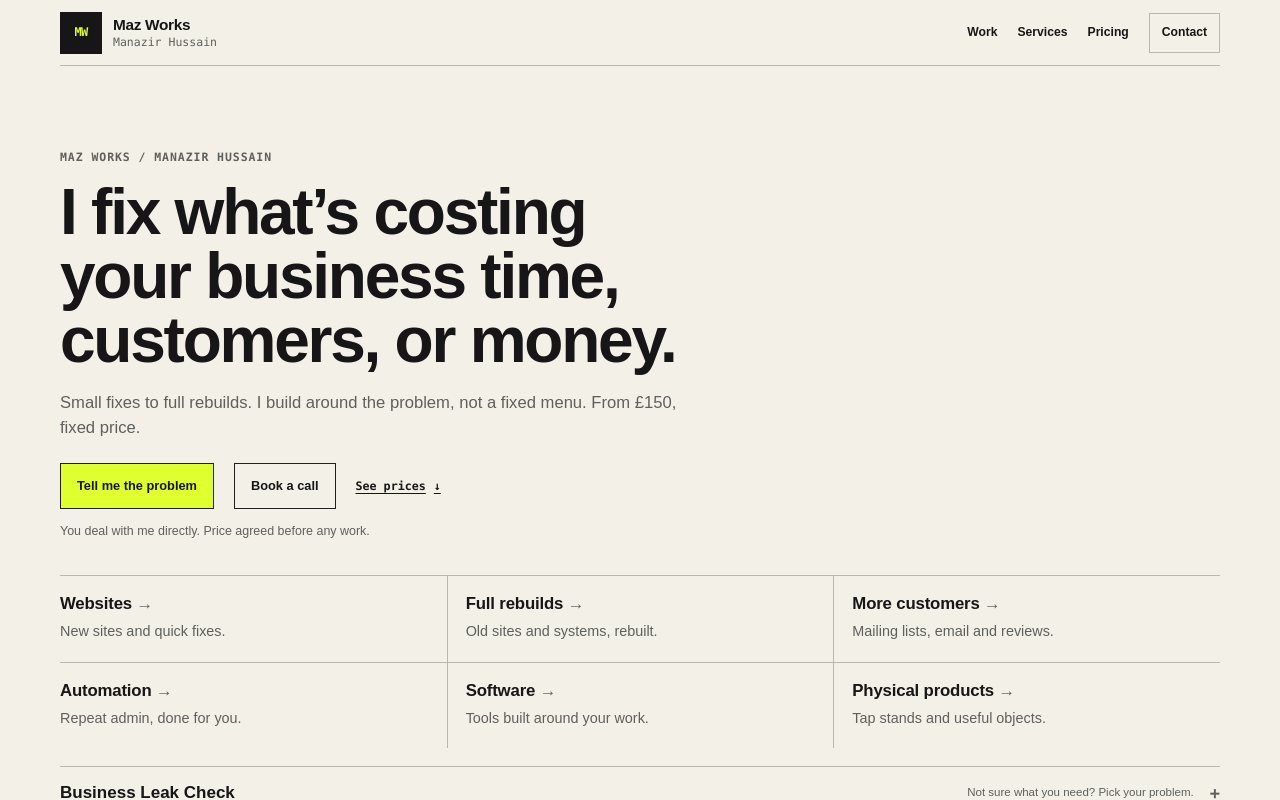
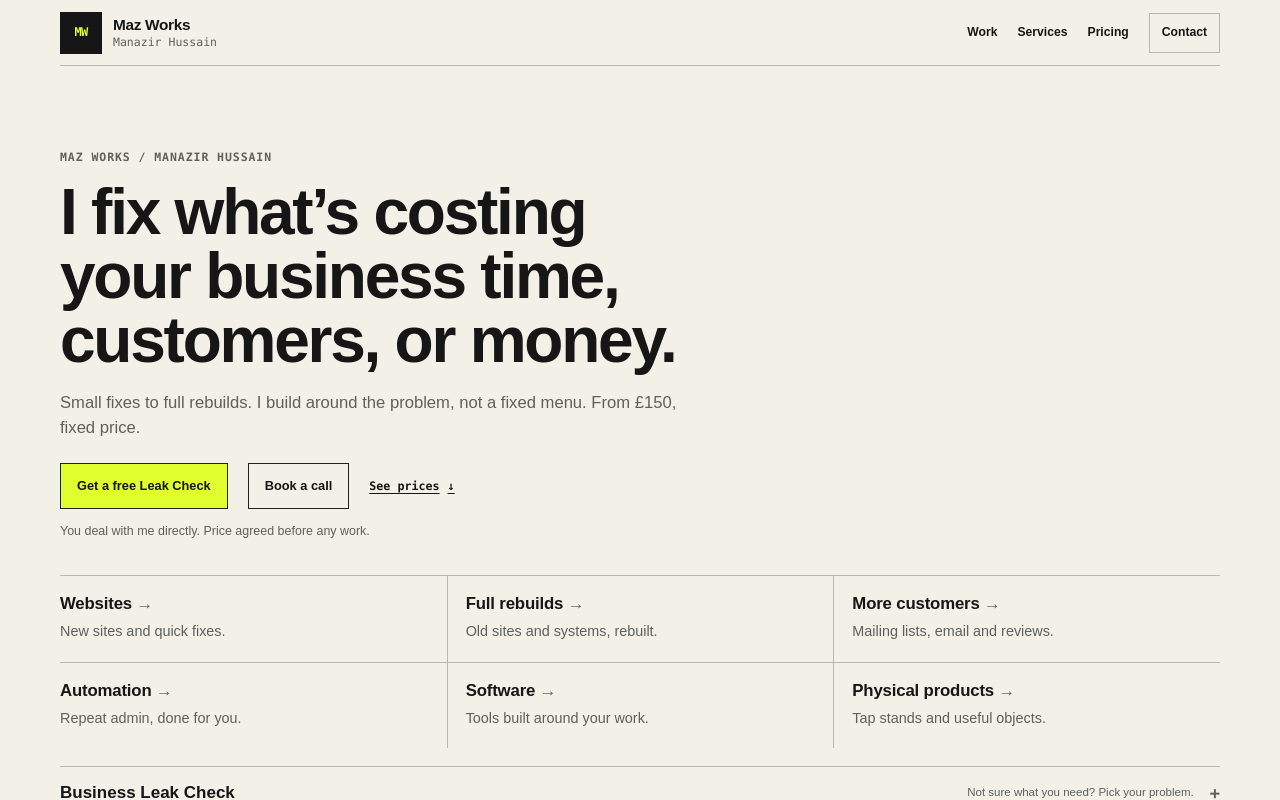
Before and after one commit to manazoid4/mazos-site, a Next.js app: page / in a window 1280 px wide. Shown: the top 800 px of the page. Built offline with nearby package versions, Linux system fonts and the light colour scheme.

Commit message:
Make free Leak Check the main acquisition path

```diff
--- a/app/page.tsx
+++ b/app/page.tsx
@@ -184,7 +184,7 @@ export default function Page() {
           <h1 id="intro-title">I fix what’s costing your business time, customers, or money.</h1>
           <p className="mw-lede">Small fixes to full rebuilds. I build around the problem, not a fixed menu. From £150, fixed price.</p>
           <div className="mw-actions">
-            <a className="button button-signal" href="#contact">Tell me the problem</a>
+            <a className="button button-signal" href="/leak-check">Get a free Leak Check</a>
             <a className="button" href={BOOKING_URL} target="_blank" rel="noreferrer">Book a call</a>
             <a className="text-link" href="#pricing">See prices <span aria-hidden="true">↓</span></a>
           </div>
@@ -239,7 +239,7 @@ export default function Page() {
           </header>
           <div className="mw-free-check">
             <p><strong>Start free.</strong> Send your link. Get a plain list of what&apos;s costing you customers.</p>
-            <ServiceEnquiryLink service="leak-check">Get a free Leak Check <span aria-hidden="true">→</span></ServiceEnquiryLink>
+            <a className="mw-service-link" href="/leak-check">Get a free Leak Check <span aria-hidden="true">→</span></a>
           </div>
           <div className="mw-price-grid mw-price-grid-4">
             {OFFERS.map((offer) => (
```
